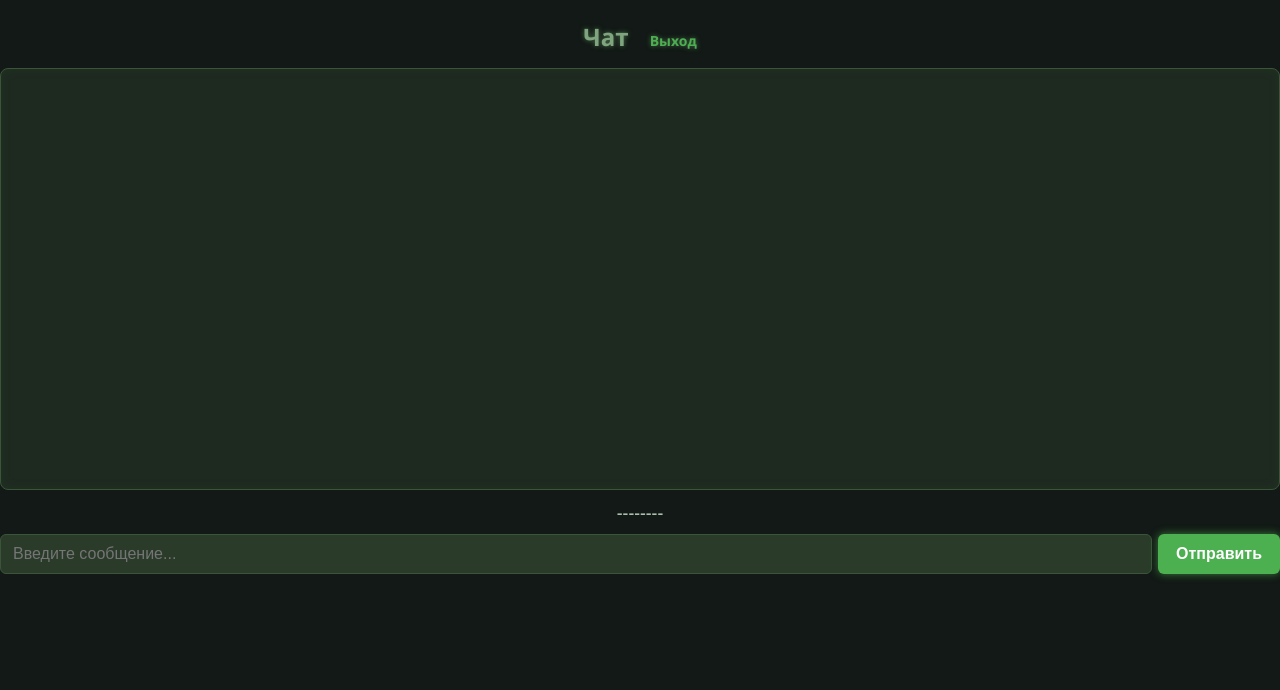
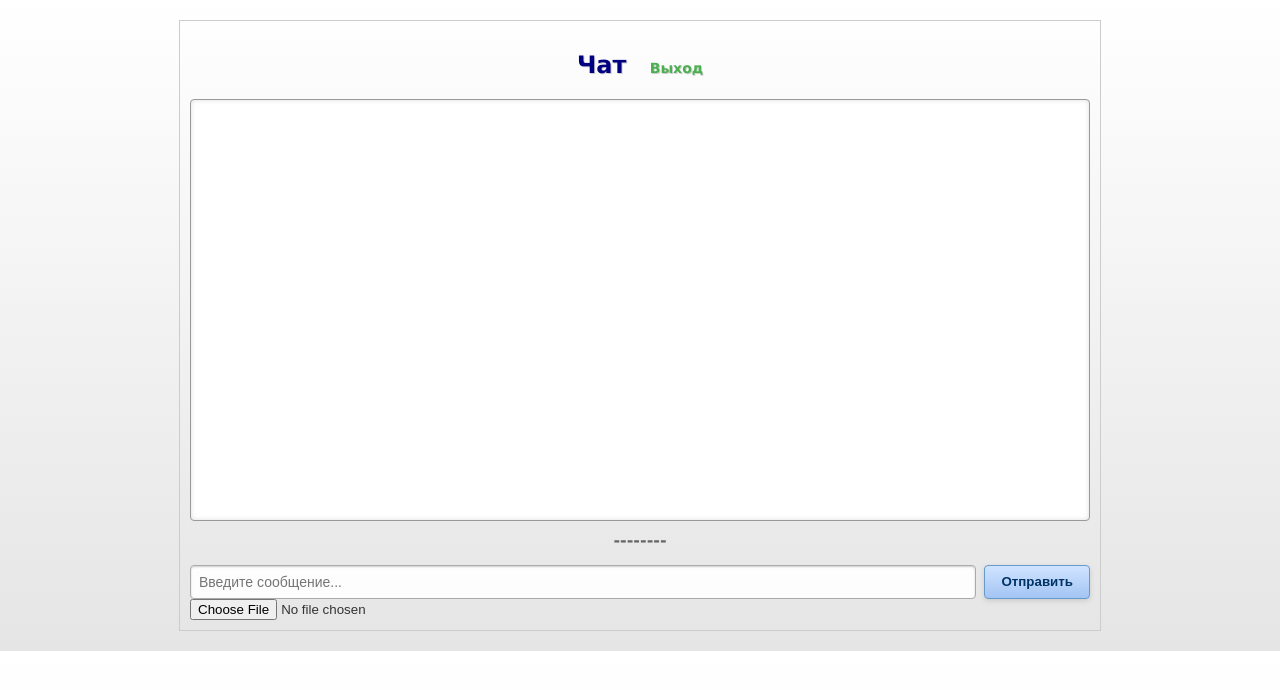
Before and after one commit to Heart-Of-Chornobyl/chatov, a Flask app: page /chat.html in a window 1280 px wide. Shown: the top 690 px of the page. Run offline with Flask 3, Linux system fonts and the light colour scheme; the visitor is signed in with stand-in values (Sample User, id 1); some libraries are stand-ins or nearby versions.

Commit message:
Update chat.html

```diff
--- a/templates/chat.html
+++ b/templates/chat.html
@@ -5,112 +5,119 @@
 <title>Чат</title>
 <style>
  body {
-    font-family: 'Segoe UI', Tahoma, Geneva, Verdana, sans-serif;
-    max-width: 100%;
+  font-family: Verdana, Arial, sans-serif;
+  background: #f4f4f4;
+  color: #333;
   margin: 20px auto;
-    background-color: #121916;
-    color: #c1d8c1;
-    user-select: none;
+  padding: 10px;
+  max-width: 900px;
+  border: 1px solid #ccc;
+  background-image: linear-gradient(to bottom, #ffffff, #e5e5e5);
 }
+
 h2 {
   text-align: center;
-    color: #7fa57f;
-    text-shadow: 0 0 5px #4a6f4a;
-    margin-bottom: 15px;
+  color: #000080;
+  font-size: 24px;
+  margin-bottom: 20px;
+  text-shadow: 1px 1px 0 #ccc;
 }
+
 #messages {
-    border: 1px solid #3a553a;
   height: 400px;
-    overflow-y: scroll;
+  overflow-y: auto;
   padding: 10px;
-    margin-bottom: 10px;
-    background: #1e2a20;
-    border-radius: 8px;
-    box-shadow: inset 0 0 8px #223322;
+  background: #fff;
+  border: 1px solid #999;
+  border-radius: 4px;
+  box-shadow: inset 0 0 5px #ddd;
+  font-size: 14px;
 }
+
 .message {
-    margin-bottom: 8px;
-    line-height: 1.3;
+  padding: 4px 0;
+  border-bottom: 1px dashed #ccc;
 }
+
 .username {
-    font-weight: 700;
-    color: #80c080;
+  font-weight: bold;
+  color: #003366;
   cursor: pointer;
-    text-shadow: 0 0 4px #4caf50;
-    user-select: text;
-    position: relative;
 }
+
 .reply-btn {
-    margin-left: 8px;
+  margin-left: 6px;
   font-size: 12px;
+  color: #006600;
   cursor: pointer;
-    color: #4caf50;
-    user-select: none;
-    transition: color 0.3s ease;
 }
+
 .reply-btn:hover {
-    color: #7fff7f;
+  text-decoration: underline;
 }
+
 #input-area {
   display: flex;
-    gap: 6px;
-    justify-content: space-between;
-    margin-top: 10px;
+  gap: 8px;
+  margin-top: 15px;
 }
+
 #input-area input[type="text"] {
   flex-grow: 1;
-    padding: 10px 12px;
-    font-size: 16px;
-    border: 1.5px solid #3a553a;
-    border-radius: 6px;
-    background: #2a3b2a;
-    color: #c1d8c1;
-    transition: border-color 0.3s ease, background-color 0.3s ease;
+  padding: 8px;
+  font-size: 14px;
+  border: 1px solid #aaa;
+  border-radius: 4px;
+  background: #fdfdfd;
+  box-shadow: inset 0 1px 2px #ccc;
 }
+
 #input-area input[type="text"]:focus {
-    border-color: #4caf50;
-    background: #395039;
+  border-color: #6699cc;
+  background: #fff;
   outline: none;
-    color: #e1f0e1;
 }
+
 #input-area button {
-    padding: 10px 18px;
-    font-size: 16px;
-    background: #4caf50;
-    border: none;
-    border-radius: 6px;
-    color: white;
+  padding: 8px 16px;
+  background: linear-gradient(to bottom, #d0e4ff, #a3c4f3);
+  border: 1px solid #6699cc;
+  color: #003366;
+  font-weight: bold;
+  border-radius: 4px;
   cursor: pointer;
-    font-weight: 700;
-    box-shadow: 0 0 8px #3a7d3a;
-    transition: background-color 0.3s ease, box-shadow 0.3s ease;
+  box-shadow: 0 2px 5px #ccc;
 }
+
 #input-area button:hover {
-    background: #3a8a3a;
-    box-shadow: 0 0 12px #4caf50;
+  background: linear-gradient(to bottom, #a3c4f3, #d0e4ff);
 }
-  /* Скрытый инпут для файлов */
-  .hidden-file-input {
-    display: none;
-  }
-  /* Ссылка на файл */
+
+/* Ссылки на файлы */
 .file-link {
-    color: #6fcf70;
-    cursor: pointer;
+  color: #0066cc;
   text-decoration: underline;
 }
+
 .file-link:hover {
-    color: #a1e9a1;
+  color: #004a99;
 }
-  /* Для превью изображений */
+
 .file-image {
-    max-width: 200px;
-    max-height: 150px;
-    display: block;
+  max-width: 180px;
+  max-height: 120px;
+  border: 1px solid #ccc;
   margin-top: 5px;
-    border-radius: 6px;
-    box-shadow: 0 0 6px #4caf50;
+  border-radius: 4px;
 }
+
+.divider {
+  text-align: center;
+  font-weight: bold;
+  color: #666;
+  margin: 10px 0;
+}
+
 /* Индикаторы статуса */
 .status-indicator {
   display: inline-block;
@@ -121,68 +128,16 @@
   vertical-align: middle;
 }
 .online {
-    background-color: #4caf50;
+  background-color: #00cc00;
 }
 .offline {
-    background-color: #e04c4c;
-  }
-  .status-text {
-    font-weight: 600;
-    font-size: 12px;
-    vertical-align: middle;
-    margin-right: 8px;
+  background-color: #cc0000;
 }
 
-  /* Медиазапросы для мобильных устройств */
-  @media screen and (max-width: 768px) {
-    body {
-      width: 95%;
-      margin: 10px auto;
-    }
-
-    form {
-      padding: 20px;
-    }
-
-    input[type="text"], input[type="password"], button {
-      font-size: 14px;
-      padding: 8px 12px;
-    }
-
-    #tabs button {
-      padding: 8px 14px;
-      font-size: 1rem;
-    }
-  }
-
-  /* Для маленьких экранов */
-  @media screen and (max-width: 480px) {
-    body {
-      width: 90%;
-      margin: 5px auto;
-    }
-
-    form {
-      padding: 15px;
-    }
-
-    input[type="text"], input[type="password"], button {
-      font-size: 13px;
-      padding: 6px 10px;
-    }
-
-    #tabs button {
-      padding: 6px 12px;
-      font-size: 0.95rem;
-    }
-  }
-
-  /* Стиль для разделителя */
-  .divider {
-    text-align: center;
-    margin: 10px 0;
-    font-size: 18px;
-    color: #c1d8c1;
+.status-text {
+  font-size: 12px;
+  font-weight: bold;
+  margin-right: 5px;
 }
 </style>
 <script src="https://cdn.socket.io/4.5.4/socket.io.min.js"></script>
```
Lines whose indentation alone changed are shown as unchanged.
